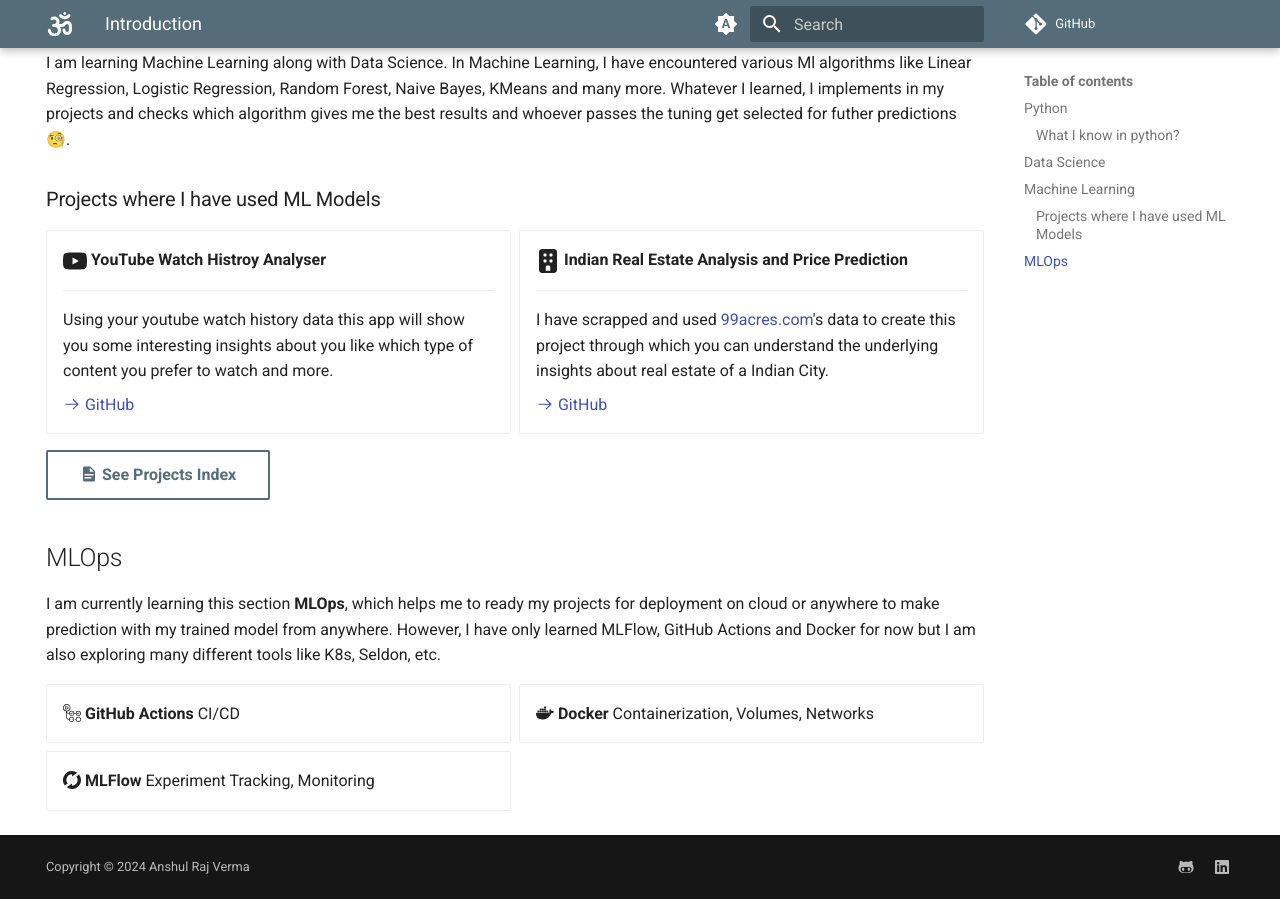
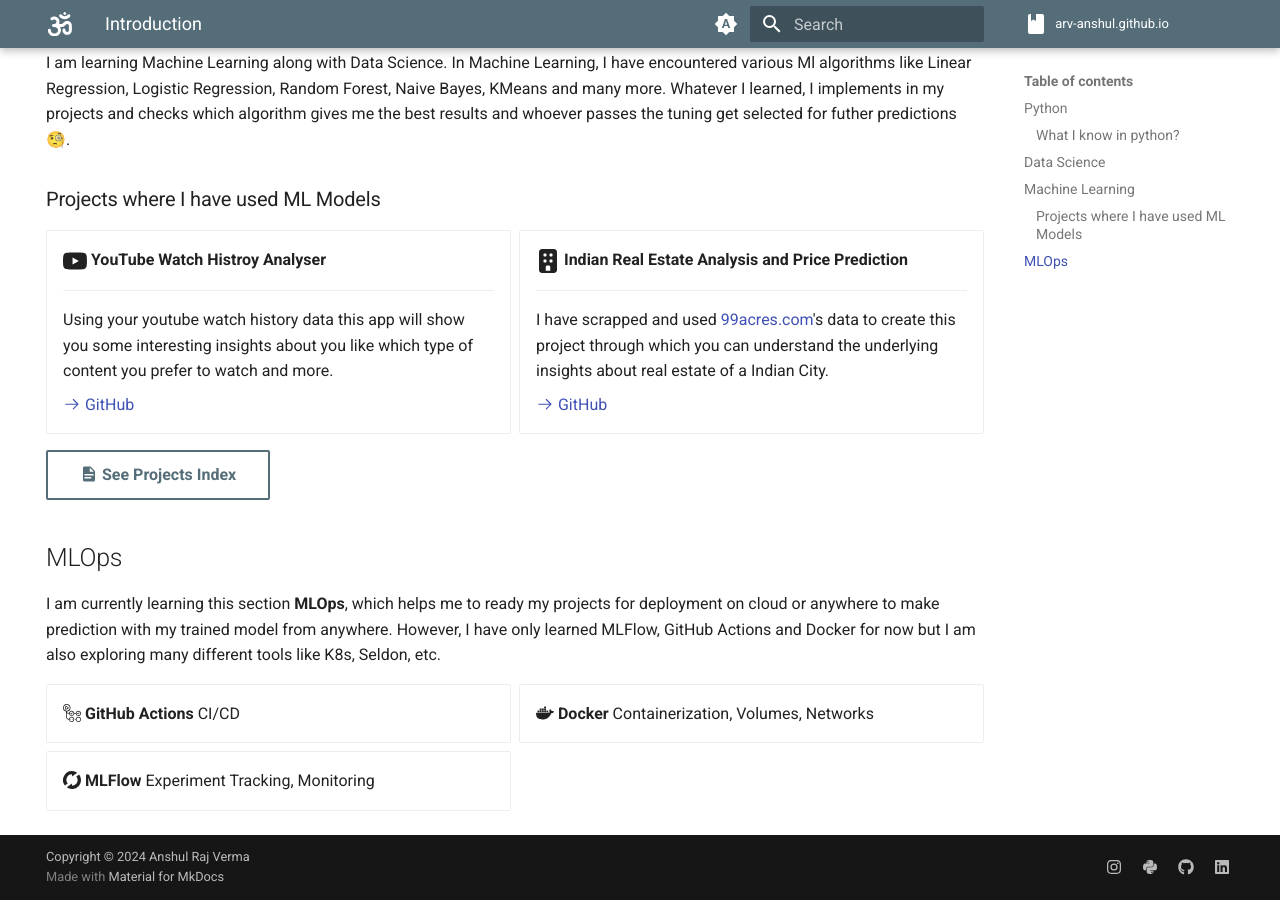
Before and after one commit to arv-anshul/arv-anshul.github.io, an MkDocs documentation site: the page built from docs/index.md, in a window 1280 px wide and 900 px high, scrolled down 995 px. Built offline with MkDocs 1.6.1 and Material for MkDocs 9.7.7, drawn with Linux system fonts in a browser that asks for light colours; comment, search, counter and statistics services are not loaded.

Commit message:
⚙️ Update mkdocs.yaml

```diff
--- a/mkdocs.yaml
+++ b/mkdocs.yaml
@@ -1,4 +1,5 @@
 repo_url: https://github.com/arv-anshul/arv-anshul.github.io
+repo_name: arv-anshul.github.io
 site_author: Anshul Raj Verma
 site_description: Anshul's personal website for showcasing his learnings, blogs and more.
 site_name: Anshul Raj Verma
@@ -8,6 +9,7 @@
   language: en
   name: material
   icon:
+    repo: material/book
     logo: fontawesome/solid/om
   logo: null
   favicon: null
@@ -82,12 +84,19 @@
       data: docs/data/render_yaml/
 
 extra:
-  generator: false
   social:
-    - icon: fontawesome/brands/github-alt
+    - icon: fontawesome/brands/instagram
+      link: https://instagram.com/arv_anshul
+      name: Connect on Instagram
+    - icon: fontawesome/brands/python
+      link: https://pypi.org/user/arv-anshul/
+      name: See My Python Projects PyPi
+    - icon: fontawesome/brands/github
       link: https://github.com/arv-anshul
+      name: See my GitHub Profile
     - icon: fontawesome/brands/linkedin
       link: https://www.linkedin.com/in/arv-anshul
+      name: Connect on LinkedIn
 
 copyright: |
   Copyright &copy; 2024 <a href="https://github.com/arv-anshul">Anshul Raj Verma</a>
```
